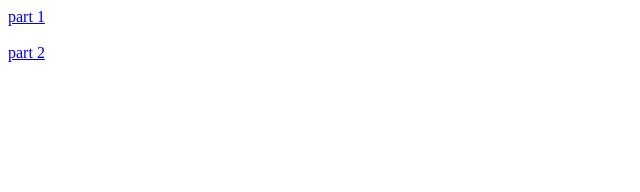
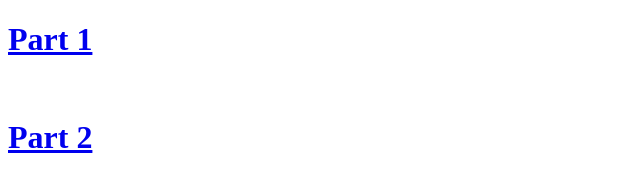
Before and after one commit to Ziyad-Zanbagi/CPIT-405-Lab3, a plain HTML site: page index.html in a window 1280 px wide. Shown: the whole page, without its empty margins (0-640 px from the left). Drawn offline with Linux system fonts and the light colour scheme.

Commit message:
update main page

```diff
--- a/index.html
+++ b/index.html
@@ -11,11 +11,11 @@
 
 <body>
     <div>
-        <a href="https://ziyad-zanbagi.github.io/CPIT-405-Lab3/part1/index.html">part 1</a>
+        <a href="https://ziyad-zanbagi.github.io/CPIT-405-Lab3/part1/index.html"><h1>Part 1</h1></a>
     </div>
     <br>
     <div>
-        <a href="https://ziyad-zanbagi.github.io/CPIT-405-Lab3/part2/index.html"> part 2</a>
+        <a href="https://ziyad-zanbagi.github.io/CPIT-405-Lab3/part2/index.html"><h1>Part 2</h1></a>
     </div>
 </body>
 
```
